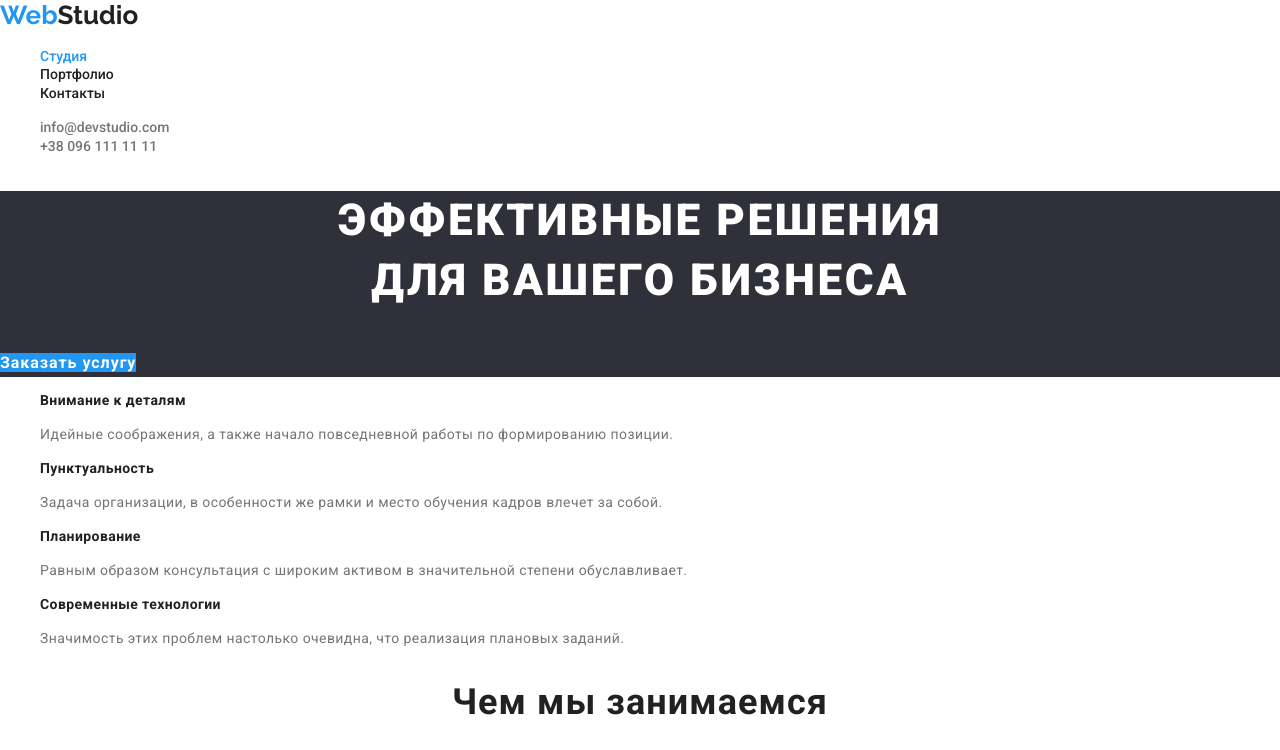
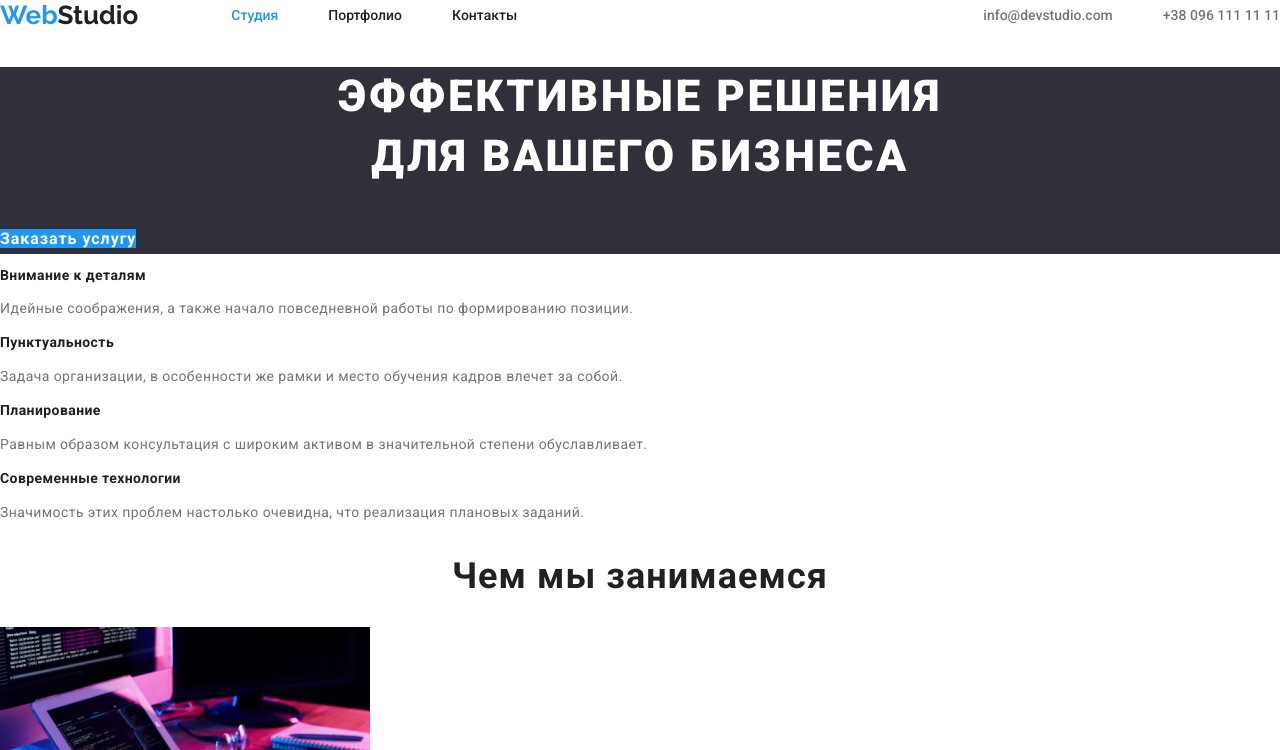
Before and after one commit to Maryna1212/goit-markup-hw-03, a plain HTML site: page index.html in a window 1280 px wide. Shown: the top 750 px of the page. Drawn offline with nearby package versions, Linux system fonts and the light colour scheme.

Commit message:
add positioning styles to header

```diff
--- a/css/style.css
+++ b/css/style.css
@@ -13,6 +13,8 @@
   --text-dark-color: rgb(255, 255, 255, 0.6);
 }
 
+/* Утилиты */
+
 body {
   background-color: var(--primary-white-color);
   color: var(--primary-text-color);
@@ -25,6 +27,8 @@ a {
 }
 
 ul {
+  padding: 0;
+  margin: 0;
   list-style: none;
 }
 
@@ -48,14 +52,36 @@ ul {
 
 /* header */
 
+.main-nav {
+  display: flex;
+  align-items: center;
+}
+
 .link {
   font-weight: 500;
   font-size: 14px;
   line-height: 1.14;
+  padding-top: 32px;
+  padding-bottom: 32px;
+}
+
+.link-nav {
+  display: flex;
+  margin-left: 93px;
+}
+
+.link-nav .item:not(:last-child) {
+  margin-right: 50px;
 }
 
 .contact-nav {
+  display: flex;
+  margin-left: auto;
   color: var(--title-text-color);
+}
+
+.contact-nav .item + .item {
+  margin-left: 50px;
 }
 
 .link:hover,
--- a/index.html
+++ b/index.html
@@ -15,16 +15,16 @@
 
     <!-- Шапка сайта -->
     <header>
-      <nav>
+      <nav class="main-nav">
             <a href="" class="logo"><span class="logo-web">Web</span>Studio</a>
         <ul class="link-nav">
-          <li><a href="./index.html" class="link current">Студия</a></li>
-          <li><a href="./portfolio.html" class="link">Портфолио</a></li>
-          <li><a href="" class="link">Контакты</a></li>
+          <li class="item"><a href="./index.html" class="link current">Студия</a></li>
+          <li class="item"><a href="./portfolio.html" class="link">Портфолио</a></li>
+          <li class="item"><a href="" class="link">Контакты</a></li>
         </ul>
         <ul class="contact-nav">
-          <li><a href="" class="link">info@devstudio.com</a></li>
-          <li><a href="" class="link">+38 096 111 11 11</a></li>
+          <li class="item"><a href="" class="link">info@devstudio.com</a></li>
+          <li class="item"><a href="" class="link">+38 096 111 11 11</a></li>
         </ul>
      </nav>
     </header>
```
